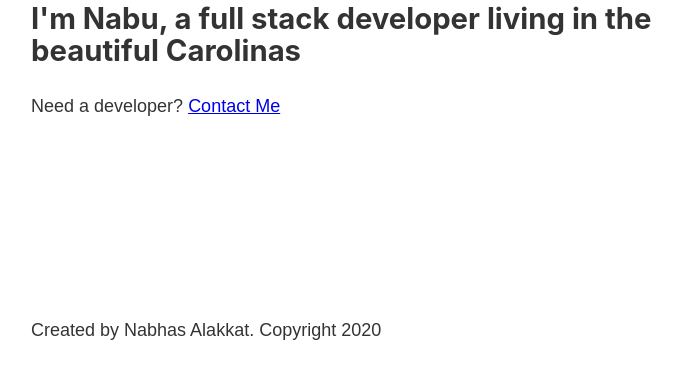
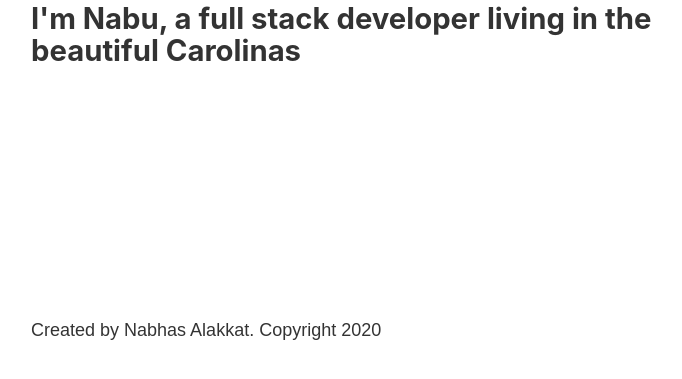
Before and after one commit to nabualakkat/gatsby-bootcamp, a Gatsby site: page / in a window 1280 px wide. Shown: the part 413-792 px from the top of the page, without its empty margins (252-934 px from the left). Built offline with nearby package versions, Linux system fonts and the light colour scheme; Gatsby itself is replaced by a stand-in of ours.

Commit message:
removed contact link home page

```diff
--- a/src/pages/index.js
+++ b/src/pages/index.js
@@ -9,7 +9,7 @@ const IndexPage = () => {
       <Head title="Home"/>
       <h1>Hello.</h1>
       <h2>I'm Nabu, a full stack developer living in the beautiful Carolinas</h2>
-      <p>Need a developer? <Link to="/contact">Contact Me</Link></p>
+
     </Layout>
   )
 }
```
